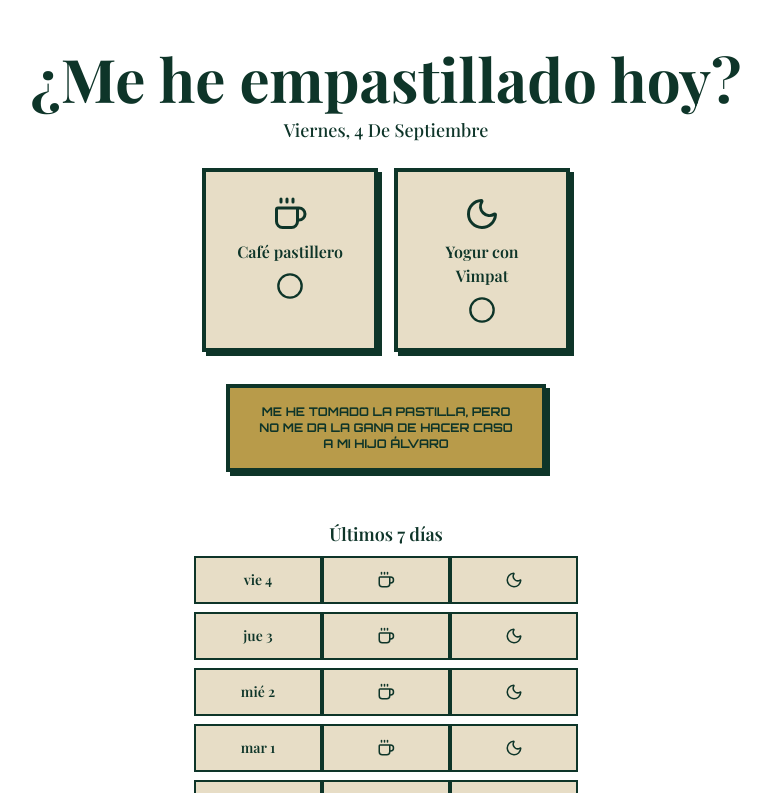
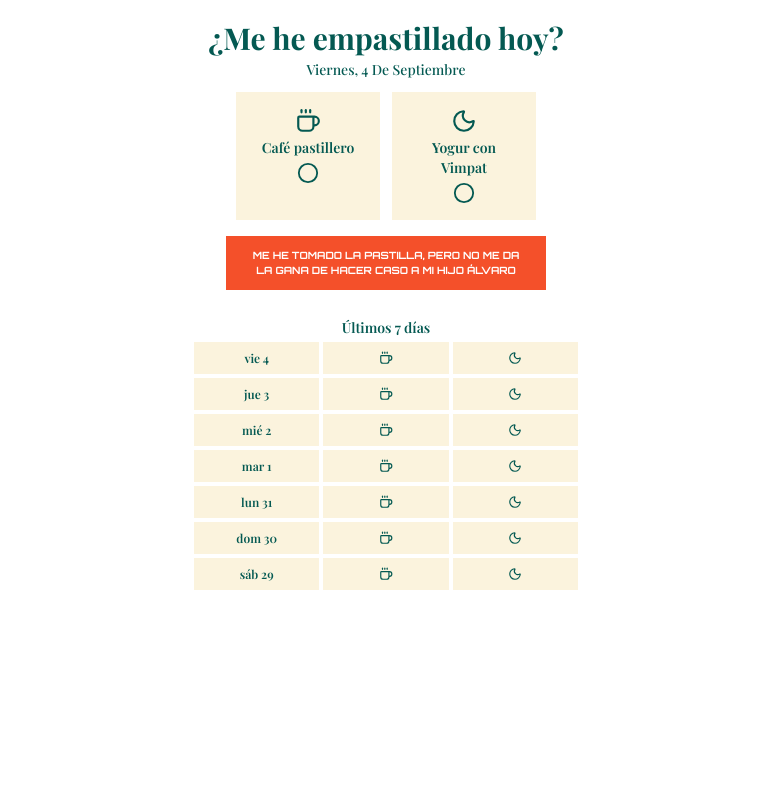
Before and after one commit to acanosa23/proyecto-pastillero, a Next.js app: page / in a window 1280 px wide. Shown: the top 793 px of the page, without its empty margins (254-1025 px from the left). Built offline with nearby package versions, Linux system fonts and the light colour scheme; no server answers; the database is empty.

Commit message:
Nueva paleta, layout compacto y fix del cartel fantasma

```diff
--- a/src/app/BotonManual.js
+++ b/src/app/BotonManual.js
@@ -6,9 +6,8 @@ import { Orbitron } from 'next/font/google';
 
 const orbitron = Orbitron({ subsets: ['latin'], weight: ['700'] });
 
-const OSCURO = '#0E3529';
-const VERDE = '#4B8A6C';
-const ORO = '#B89B4A';
+const TEAL = '#4FB3AC';
+const ACENTO = '#F4502A';
 
 export default function BotonManual() {
   const [cargando, setCargando] = useState(false);
@@ -26,10 +25,7 @@ export default function BotonManual() {
 
   if (confirmado) {
     return (
-      <div
-        className="mt-2 max-w-xs font-bold px-6 py-4 text-center border-4"
-        style={{ backgroundColor: VERDE, borderColor: OSCURO, color: '#fff' }}
-      >
+      <div className="mt-1 max-w-xs font-bold px-5 py-3 text-center text-sm" style={{ backgroundColor: TEAL, color: '#fff' }}>
         ¡Estoy empastillada!
       </div>
     );
@@ -39,8 +35,8 @@ export default function BotonManual() {
     <button
       onClick={registrar}
       disabled={cargando}
-      className={`${orbitron.className} mt-2 max-w-xs px-6 py-4 text-xs border-4 active:scale-95 transition disabled:opacity-50 text-center`}
-      style={{ backgroundColor: ORO, borderColor: OSCURO, color: OSCURO, boxShadow: `4px 4px 0px ${OSCURO}` }}
+      className={`${orbitron.className} mt-1 max-w-xs px-5 py-3 text-[10px] active:scale-95 transition disabled:opacity-50 text-center`}
+      style={{ backgroundColor: ACENTO, color: '#fff' }}
     >
       {cargando
         ? 'REGISTRANDO...'
--- /dev/null
+++ b/src/app/LimpiarUrl.js
@@ -0,0 +1,10 @@
+'use client';
+
+import { useEffect } from 'react';
+
+export default function LimpiarUrl() {
+  useEffect(() => {
+    window.history.replaceState(null, '', window.location.pathname);
+  }, []);
+  return null;
+}
--- a/src/app/manifest.js
+++ b/src/app/manifest.js
@@ -5,8 +5,8 @@ export default function manifest() {
     description: 'Recordatorio de pastillas de mañana y noche',
     start_url: '/',
     display: 'standalone',
-    background_color: '#E7DDC6',
-    theme_color: '#0E3529',
+    background_color: '#FBF3DD',
+    theme_color: '#045952',
     icons: [{ src: '/icon.svg', sizes: 'any', type: 'image/svg+xml' }],
   };
 }
--- a/src/app/page.js
+++ b/src/app/page.js
@@ -1,6 +1,7 @@
 import { createClient } from '@supabase/supabase-js';
 import { Coffee, Moon, Check, Circle, Flame } from 'lucide-react';
 import BotonManual from './BotonManual';
+import LimpiarUrl from './LimpiarUrl';
 import { fechaMadrid, horaMadrid, diaDeToma, ultimosDias, nombreDiaCorto, nombreDiaLargo } from '@/lib/fechas';
 
 export const dynamic = 'force-dynamic';
@@ -10,10 +11,10 @@ const supabase = createClient(
   process.env.NEXT_PUBLIC_SUPABASE_ANON_KEY
 );
 
-const OSCURO = '#0E3529';
-const VERDE = '#4B8A6C';
-const BEIGE = '#E7DDC6';
-const ORO = '#B89B4A';
+const OSCURO = '#045952';
+const TEAL = '#4FB3AC';
+const CREMA = '#FBF3DD';
+const ACENTO = '#F4502A';
 
 function construirDia(fecha, tomas) {
   const delDia = tomas.filter((t) => diaDeToma(new Date(t.taken_at)) === fecha);
@@ -56,27 +57,17 @@ function origenTexto(toma) {
 function TarjetaEstado({ titulo, toma, extra, Icono }) {
   const hecha = !!toma;
   return (
-    <div
-      className="p-6 w-44 text-center border-4"
-      style={{
-        backgroundColor: hecha ? VERDE : BEIGE,
-        borderColor: OSCURO,
-        color: hecha ? '#fff' : OSCURO,
-        boxShadow: `4px 4px 0px ${OSCURO}`,
-      }}
-    >
-      <Icono className="mx-auto mb-2" size={36} />
-      <div className="font-semibold">{titulo}</div>
-      <div className="mt-2 flex justify-center">
-        {hecha ? <Check size={28} /> : <Circle size={28} />}
-      </div>
+    <div className="p-4 w-36 text-center" style={{ backgroundColor: hecha ? TEAL : CREMA, color: hecha ? '#fff' : OSCURO }}>
+      <Icono className="mx-auto mb-1" size={26} />
+      <div className="font-semibold text-sm">{titulo}</div>
+      <div className="mt-1 flex justify-center">{hecha ? <Check size={22} /> : <Circle size={22} />}</div>
       {hecha && (
         <>
-          <div className="text-xs mt-2">{horaMadrid(new Date(toma.taken_at))}</div>
-          <div className="text-xs">{origenTexto(toma)}</div>
+          <div className="text-[10px] mt-1">{horaMadrid(new Date(toma.taken_at))}</div>
+          <div className="text-[10px]">{origenTexto(toma)}</div>
           {extra && (
-            <div className="text-xs mt-1" style={{ color: ORO }}>
-              Registrado más de una vez
+            <div className="text-[10px] mt-1" style={{ color: ACENTO }}>
+              Registrado 2 veces
             </div>
           )}
         </>
@@ -87,22 +78,18 @@ function TarjetaEstado({ titulo, toma, extra, Icono }) {
 
 function FilaHistorial({ fecha, manana, noche }) {
   const completo = !!(manana && noche);
-  const celda = (activo) => ({
-    backgroundColor: activo ? VERDE : BEIGE,
-    color: activo ? '#fff' : OSCURO,
-    borderColor: OSCURO,
-  });
-  const base = 'flex-1 flex items-center justify-center py-3 border-2';
+  const celda = (activo) => ({ backgroundColor: activo ? TEAL : CREMA, color: activo ? '#fff' : OSCURO });
+  const base = 'flex-1 flex items-center justify-center py-2 text-xs';
   return (
-    <div className="flex w-full max-w-sm">
-      <div className={`${base} font-semibold text-sm`} style={celda(completo)}>
+    <div className="flex gap-1 w-full max-w-sm">
+      <div className={`${base} font-semibold`} style={celda(completo)}>
         {nombreDiaCorto(fecha)}
       </div>
       <div className={base} style={celda(!!manana)}>
-        <Coffee size={18} />
+        <Coffee size={14} />
       </div>
       <div className={base} style={celda(!!noche)}>
-        <Moon size={18} />
+        <Moon size={14} />
       </div>
     </div>
   );
@@ -127,43 +114,38 @@ export default async function Home({ searchParams }) {
   const hoyStr = fechaMadrid(new Date());
 
   return (
-    <main className="min-h-screen bg-white flex flex-col items-center gap-6 p-6" style={{ color: OSCURO }}>
-      <h1 className="text-5xl sm:text-6xl font-bold text-center mt-6">¿Me he empastillado hoy?</h1>
-      <p className="text-lg capitalize -mt-4">{nombreDiaLargo(hoyStr)}</p>
+    <main className="min-h-screen flex flex-col items-center gap-3 p-4 bg-white" style={{ color: OSCURO }}>
+      <LimpiarUrl />
+      <h1 className="text-3xl font-bold text-center mt-1">¿Me he empastillado hoy?</h1>
+      <p className="text-sm capitalize -mt-2">{nombreDiaLargo(hoyStr)}</p>
 
       {registrado && (
-        <div
-          className="flex items-center gap-2 font-bold px-6 py-3 border-4"
-          style={{ backgroundColor: VERDE, borderColor: OSCURO, color: '#fff' }}
-        >
-          <Check size={20} />
-          ¡Estoy empastillada!
+        <div className="flex items-center gap-2 font-bold px-4 py-2 text-sm" style={{ backgroundColor: TEAL, color: '#fff' }}>
+          <Check size={16} /> ¡Estoy empastillada!
         </div>
       )}
       {error && (
-        <div className="px-6 py-3 font-semibold border-4" style={{ backgroundColor: '#fbe4e4', borderColor: OSCURO }}>
+        <div className="px-4 py-2 font-semibold text-sm" style={{ backgroundColor: '#fbe4e4', color: OSCURO }}>
           Algo no ha ido bien — avisa a Álvaro
         </div>
       )}
 
       {racha > 0 && (
-        <div className="relative w-24 h-24 flex items-center justify-center">
-          <Flame className="w-24 h-24" style={{ color: ORO }} fill={ORO} strokeWidth={0} />
-          <span className="absolute font-extrabold text-3xl mt-2" style={{ color: OSCURO }}>
-            {racha}
-          </span>
+        <div className="flex items-center gap-1 font-bold" style={{ color: ACENTO }}>
+          <Flame size={24} fill={ACENTO} strokeWidth={0} />
+          <span className="text-lg">{racha}</span>
         </div>
       )}
 
-      <div className="flex gap-4 flex-wrap justify-center">
+      <div className="flex gap-3 justify-center">
         <TarjetaEstado titulo="Café pastillero" toma={hoy.manana} extra={hoy.mananaExtra} Icono={Coffee} />
         <TarjetaEstado titulo="Yogur con Vimpat" toma={hoy.noche} extra={hoy.nocheExtra} Icono={Moon} />
       </div>
 
       <BotonManual />
 
-      <div className="w-full flex flex-col items-center gap-2 mt-6 max-w-sm">
-        <h2 className="text-lg font-semibold">Últimos 7 días</h2>
+      <div className="w-full flex flex-col items-center gap-1 mt-4 max-w-sm">
+        <h2 className="text-sm font-semibold">Últimos 7 días</h2>
         {historial.map((dia) => (
           <FilaHistorial key={dia.fecha} {...dia} />
         ))}
```
Also changed, not shown: src/app/icon.svg.
